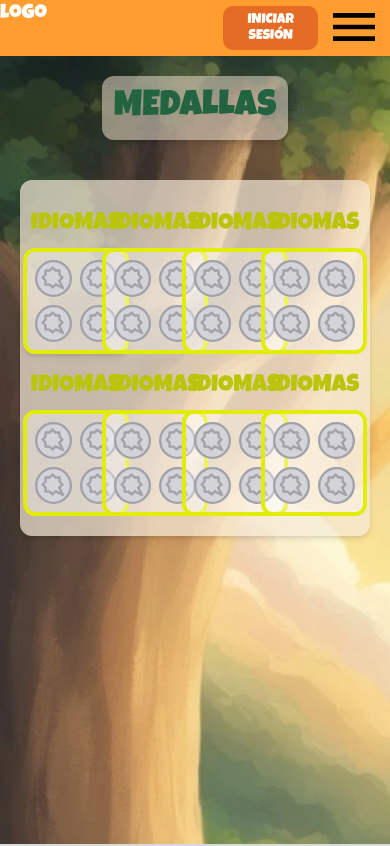
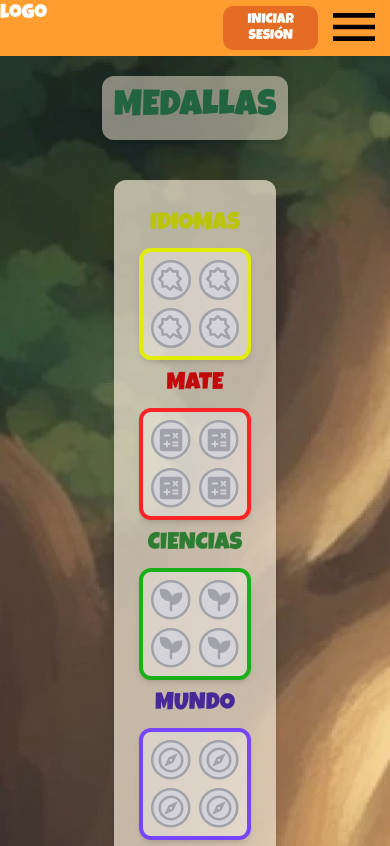
Before and after one commit to Randomlandia/frontend, a Next.js app: page /user/achv in a window 390 px wide. Shown: the top 846 px of the page. Built offline with nearby package versions, Linux system fonts and the light colour scheme; a web font is replaced by a local one.

Commit message:
Medallas index design done, responsive missing need carrousel

```diff
--- a/pages/user/achv/index.jsx
+++ b/pages/user/achv/index.jsx
@@ -1,6 +1,4 @@
 import Navbar from "@/components/Navbar";
-import Image from "next/image";
-import Link from "next/link";
 import { useState } from "react";
 
 export default function achv() {
@@ -24,8 +22,8 @@ export default function achv() {
 
       <div className="flex justify-center p-5">
         {/* CONTAINER DE MEDALLAS X TOPIC*/}
-        <div className=" grid grid-cols-4 gap- justify-items-center gap-2 bg-oldwhite/70 shadow-md rounded-xl p-5 w-fit">
-          {/* CONTAINER */}
+        <div className=" grid sm:grid-cols-1 md:grid-cols-2 md:p-10 md:gap-6 lg:grid-cols-4 lg:gap-3 lg:p-5 justify-items-center bg-oldwhite/70 shadow-md rounded-xl p-5 ">
+          {/* CONTAINER IDIOMAS */}
           <div className="flex-col justify-center w-fit">
             {/* TITLE DEL TOPIC */}
             <div className="flex-col p-2">
@@ -36,129 +34,121 @@ export default function achv() {
 
             {/* CARD MEDALLAS */}
             <div className=" grid grid-cols-2 gap-2 border-4 border-langL bg-white/35 p-2  rounded-xl shadow-md">
-              <img src="/B_IDIOMASgrey.svg" alt="" />
-              <img src="/B_IDIOMASgrey.svg" alt="" />
-              <img src="/B_IDIOMASgrey.svg" alt="" />
-              <img src="/B_IDIOMASgrey.svg" alt="" />
+              <img src="/B_IDIOMASgrey.svg" alt="" className="h-10 w-10" />
+              <img src="/B_IDIOMASgrey.svg" alt="" className="h-10 w-10" />
+              <img src="/B_IDIOMASgrey.svg" alt="" className="h-10 w-10" />
+              <img src="/B_IDIOMASgrey.svg" alt="" className="h-10 w-10" />
             </div>
           </div>
-          {/* CONTAINER */}
-          <div className="flex-col justify-center w-fit">
+          {/* CONTAINER MATE */}
+          <div className="flex-col justify-center">
             {/* TITLE DEL TOPIC */}
             <div className="flex-col p-2">
-              <p className="font-lucky text-langD text-2xl text-center">
-                IDIOMAS
+              <p className="font-lucky text-mathD text-2xl text-center">MATE</p>
+            </div>
+
+            {/* CARD MEDALLAS */}
+            <div className=" grid grid-cols-2 gap-2 border-4 border-mathL bg-white/35 p-2  rounded-xl shadow-md">
+              <img src="/B_MATEgrey.svg" alt="" className="h-10 w-10" />
+              <img src="/B_MATEgrey.svg" alt="" className="h-10 w-10" />
+              <img src="/B_MATEgrey.svg" alt="" className="h-10 w-10" />
+              <img src="/B_MATEgrey.svg" alt="" className="h-10 w-10" />
+            </div>
+          </div>
+          {/* CONTAINER CIENCIAS*/}
+          <div className="flex-col justify-center ">
+            {/* TITLE DEL TOPIC */}
+            <div className="flex-col p-2">
+              <p className="font-lucky text-natD text-2xl text-center">
+                CIENCIAS
               </p>
             </div>
 
             {/* CARD MEDALLAS */}
-            <div className=" grid grid-cols-2 gap-2 border-4 border-langL bg-white/35 p-2  rounded-xl">
-              <img src="/B_IDIOMASgrey.svg" alt="" />
-              <img src="/B_IDIOMASgrey.svg" alt="" />
-              <img src="/B_IDIOMASgrey.svg" alt="" />
-              <img src="/B_IDIOMASgrey.svg" alt="" />
+            <div className=" grid grid-cols-2 gap-2 border-4 border-natL bg-white/35 p-2  rounded-xl shadow-md">
+              <img src="/B_CIENCIAgrey.svg" alt="" className="h-10 w-10" />
+              <img src="/B_CIENCIAgrey.svg" alt="" className="h-10 w-10" />
+              <img src="/B_CIENCIAgrey.svg" alt="" className="h-10 w-10" />
+              <img src="/B_CIENCIAgrey.svg" alt="" className="h-10 w-10" />
             </div>
           </div>
-          {/* CONTAINER */}
+          {/* CONTAINER MUNDO */}
           <div className="flex-col justify-center w-fit">
             {/* TITLE DEL TOPIC */}
             <div className="flex-col p-2">
-              <p className="font-lucky text-langD text-2xl text-center">
-                IDIOMAS
+              <p className="font-lucky text-worldD text-2xl text-center">
+                MUNDO
               </p>
             </div>
 
             {/* CARD MEDALLAS */}
-            <div className=" grid grid-cols-2 gap-2 border-4 border-langL bg-white/35 p-2  rounded-xl">
-              <img src="/B_IDIOMASgrey.svg" alt="" />
-              <img src="/B_IDIOMASgrey.svg" alt="" />
-              <img src="/B_IDIOMASgrey.svg" alt="" />
-              <img src="/B_IDIOMASgrey.svg" alt="" />
+            <div className=" grid grid-cols-2 gap-2 border-4 border-worldL bg-white/35 p-2  rounded-xl shadow-md">
+              <img src="/B_MUNDOgrey.svg" alt="" className="h-10 w-10" />
+              <img src="/B_MUNDOgrey.svg" alt="" className="h-10 w-10" />
+              <img src="/B_MUNDOgrey.svg" alt="" className="h-10 w-10" />
+              <img src="/B_MUNDOgrey.svg" alt="" className="h-10 w-10" />
             </div>
           </div>
-          {/* CONTAINER */}
-          <div className="flex-col justify-center w-fit">
+          {/* CONTAINER NERD */}
+          <div className="flex-col justify-center ">
             {/* TITLE DEL TOPIC */}
             <div className="flex-col p-2">
-              <p className="font-lucky text-langD text-2xl text-center">
-                IDIOMAS
+              <p className="font-lucky text-nerdD text-2xl text-center">NERD</p>
+            </div>
+
+            {/* CARD MEDALLAS */}
+            <div className=" grid grid-cols-2 gap-2 border-4 border-nerdL bg-white/35 p-2  rounded-xl shadow-md">
+              <img src="/B_NERDgrey.svg" alt="" className="h-10 w-10" />
+              <img src="/B_NERDgrey.svg" alt="" className="h-10 w-10" />
+              <img src="/B_NERDgrey.svg" alt="" className="h-10 w-10" />
+              <img src="/B_NERDgrey.svg" alt="" className="h-10 w-10" />
+            </div>
+          </div>
+          {/* CONTAINER DEPORTES*/}
+          <div className="flex-col justify-center ">
+            {/* TITLE DEL TOPIC */}
+            <div className="flex-col p-2">
+              <p className="font-lucky text-sportD text-2xl text-center">
+                DEPORTES
               </p>
             </div>
 
             {/* CARD MEDALLAS */}
-            <div className=" grid grid-cols-2 gap-2 border-4 border-langL bg-white/35 p-2  rounded-xl">
-              <img src="/B_IDIOMASgrey.svg" alt="" />
-              <img src="/B_IDIOMASgrey.svg" alt="" />
-              <img src="/B_IDIOMASgrey.svg" alt="" />
-              <img src="/B_IDIOMASgrey.svg" alt="" />
+            <div className=" grid grid-cols-2 gap-2 border-4 border-sportL bg-white/35 p-2  rounded-xl">
+              <img src="/B_DEPORTEgrey.svg" alt="" className="h-10 w-10" />
+              <img src="/B_DEPORTEgrey.svg" alt="" className="h-10 w-10" />
+              <img src="/B_DEPORTEgrey.svg" alt="" className="h-10 w-10" />
+              <img src="/B_DEPORTEgrey.svg" alt="" className="h-10 w-10" />
             </div>
           </div>
-          {/* CONTAINER */}
-          <div className="flex-col justify-center w-fit">
+          {/* CONTAINER VIDA */}
+          <div className="flex-col justify-center ">
             {/* TITLE DEL TOPIC */}
             <div className="flex-col p-2">
-              <p className="font-lucky text-langD text-2xl text-center">
-                IDIOMAS
-              </p>
+              <p className="font-lucky text-lifeD text-2xl text-center">VIDA</p>
             </div>
 
             {/* CARD MEDALLAS */}
-            <div className=" grid grid-cols-2 gap-2 border-4 border-langL bg-white/35 p-2  rounded-xl">
-              <img src="/B_IDIOMASgrey.svg" alt="" />
-              <img src="/B_IDIOMASgrey.svg" alt="" />
-              <img src="/B_IDIOMASgrey.svg" alt="" />
-              <img src="/B_IDIOMASgrey.svg" alt="" />
+            <div className=" grid grid-cols-2 gap-2 border-4 border-lifeL bg-white/35 p-2  rounded-xl shadow-md">
+              <img src="/B_VIDAgrey.svg" alt="" className="h-10 w-10" />
+              <img src="/B_VIDAgrey.svg" alt="" className="h-10 w-10" />
+              <img src="/B_VIDAgrey.svg" alt="" className="h-10 w-10" />
+              <img src="/B_VIDAgrey.svg" alt="" className="h-10 w-10" />
             </div>
           </div>
-          {/* CONTAINER */}
-          <div className="flex-col justify-center w-fit">
+          {/* CONTAINER ARTE*/}
+          <div className="flex-col justify-center">
             {/* TITLE DEL TOPIC */}
             <div className="flex-col p-2">
-              <p className="font-lucky text-langD text-2xl text-center">
-                IDIOMAS
-              </p>
+              <p className="font-lucky text-artD text-2xl text-center">ARTE</p>
             </div>
 
             {/* CARD MEDALLAS */}
-            <div className=" grid grid-cols-2 gap-2 border-4 border-langL bg-white/35 p-2  rounded-xl">
-              <img src="/B_IDIOMASgrey.svg" alt="" />
-              <img src="/B_IDIOMASgrey.svg" alt="" />
-              <img src="/B_IDIOMASgrey.svg" alt="" />
-              <img src="/B_IDIOMASgrey.svg" alt="" />
-            </div>
-          </div>
-          {/* CONTAINER */}
-          <div className="flex-col justify-center w-fit">
-            {/* TITLE DEL TOPIC */}
-            <div className="flex-col p-2">
-              <p className="font-lucky text-langD text-2xl text-center">
-                IDIOMAS
-              </p>
-            </div>
-
-            {/* CARD MEDALLAS */}
-            <div className=" grid grid-cols-2 gap-2 border-4 border-langL bg-white/35 p-2  rounded-xl">
-              <img src="/B_IDIOMASgrey.svg" alt="" />
-              <img src="/B_IDIOMASgrey.svg" alt="" />
-              <img src="/B_IDIOMASgrey.svg" alt="" />
-              <img src="/B_IDIOMASgrey.svg" alt="" />
-            </div>
-          </div>
-          {/* CONTAINER */}
-          <div className="flex-col justify-center w-fit">
-            {/* TITLE DEL TOPIC */}
-            <div className="flex-col p-2">
-              <p className="font-lucky text-langD text-2xl text-center">
-                IDIOMAS
-              </p>
-            </div>
-
-            {/* CARD MEDALLAS */}
-            <div className=" grid grid-cols-2 gap-2 border-4 border-langL bg-white/35 p-2  rounded-xl">
-              <img src="/B_IDIOMASgrey.svg" alt="" />
-              <img src="/B_IDIOMASgrey.svg" alt="" />
-              <img src="/B_IDIOMASgrey.svg" alt="" />
-              <img src="/B_IDIOMASgrey.svg" alt="" />
+            <div className=" grid grid-cols-2 gap-2 border-4 border-artL bg-white/35 p-2  rounded-xl shadow-md">
+              <img src="/B_ARTEgrey.svg" alt="" className="h-10 w-10" />
+              <img src="/B_ARTEgrey.svg" alt="" className="h-10 w-10" />
+              <img src="/B_ARTEgrey.svg" alt="" className="h-10 w-10" />
+              <img src="/B_ARTEgrey.svg" alt="" className="h-10 w-10" />
             </div>
           </div>
         </div>
```
